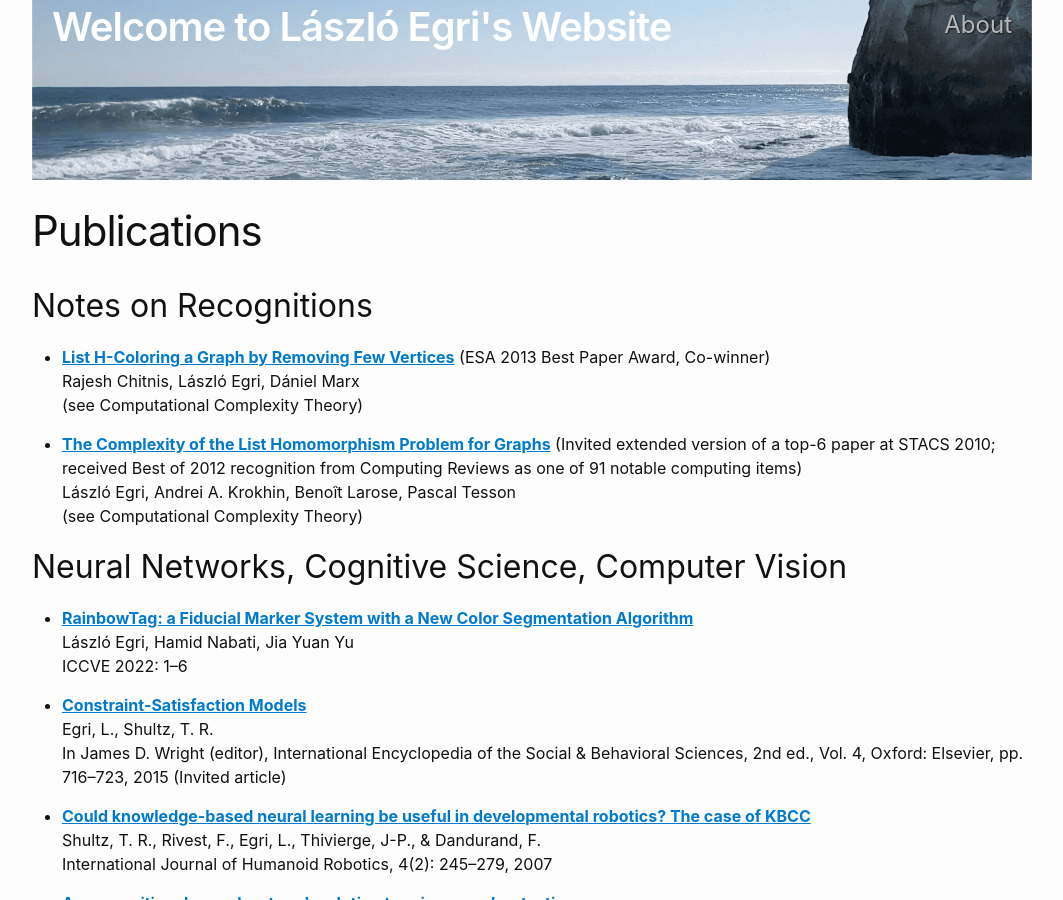
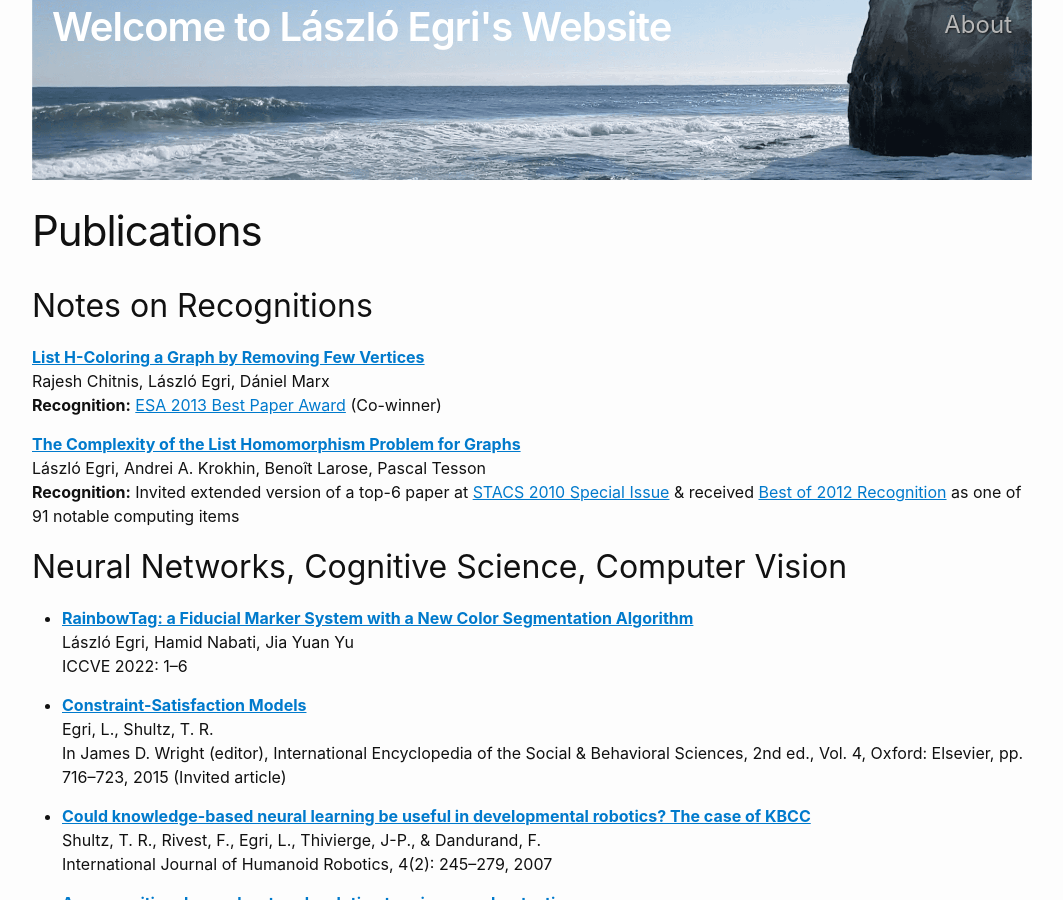
Before and after one commit to laszloegri/laszloegri.github.io, a Jekyll site: the page built from _posts/2025-01-30-publications.markdown, in a window 1280 px wide and 900 px high. Shown: the whole window, without its empty margins (108-1171 px from the left). Built offline with Jekyll 4.4.1, drawn with Linux system fonts in a browser that asks for light colours; some of the changed text lies outside the part shown.

Commit message:
polished publication page

```diff
--- a/_posts/2025-01-30-publications.markdown
+++ b/_posts/2025-01-30-publications.markdown
@@ -9,13 +9,13 @@ permalink: /publications/
 
 ## Notes on Recognitions
 
-- **[List H-Coloring a Graph by Removing Few Vertices](https://doi.org/10.1007/978-3-642-40450-4_27)** (ESA 2013 Best Paper Award, Co-winner)
-  Rajesh Chitnis, László Egri, Dániel Marx
-  (see Computational Complexity Theory)
+**[List H-Coloring a Graph by Removing Few Vertices](https://doi.org/10.1007/978-3-642-40450-4_27)**
+Rajesh Chitnis, László Egri, Dániel Marx
+**Recognition:** [ESA 2013 Best Paper Award](https://www.eatcs.org/index.php/best-esa-paper) (Co-winner)
 
-- **[The Complexity of the List Homomorphism Problem for Graphs](https://doi.org/10.1007/s00224-011-9333-8)** (Invited extended version of a top-6 paper at STACS 2010; received Best of 2012 recognition from Computing Reviews as one of 91 notable computing items)
-  László Egri, Andrei A. Krokhin, Benoît Larose, Pascal Tesson
-  (see Computational Complexity Theory)
+**[The Complexity of the List Homomorphism Problem for Graphs](https://doi.org/10.1007/s00224-011-9333-8)**
+László Egri, Andrei A. Krokhin, Benoît Larose, Pascal Tesson
+**Recognition:** Invited extended version of a top-6 paper at [STACS 2010 Special Issue](https://link.springer.com/article/10.1007/s00224-012-9401-8) & received [Best of 2012 Recognition](http://www.computingreviews.com/recommend/bestof/notableitems_2012.cfm) as one of 91 notable computing items
 
 ## Neural Networks, Cognitive Science, Computer Vision
 
@@ -80,7 +80,7 @@ permalink: /publications/
 - **[The Complexity of the List Homomorphism Problem for Graphs](https://doi.org/10.1007/s00224-011-9333-8)**
   László Egri, Andrei A. Krokhin, Benoît Larose, Pascal Tesson
   Theory of Computing Systems (Special Issue) 51(2): 143–178, 2012
-  (Invited extended version of a top-6 paper at STACS 2010; received Best of 2012 recognition from Computing Reviews as one of 91 notable computing items)
+  (Invited extended version of a top-6 paper at [STACS 2010 Special Issue](https://link.springer.com/article/10.1007/s00224-012-9401-8) & received [Best of 2012 Recognition](http://www.computingreviews.com/recommend/bestof/notableitems_2012.cfm) as one of 91 notable computing items)
 
 - **[On Constraint Satisfaction Problems below P](https://drops.dagstuhl.de/entities/document/10.4230/LIPIcs.CSL.2011.203)**
   László Egri
```
Also changed, not shown: 2 other files.
